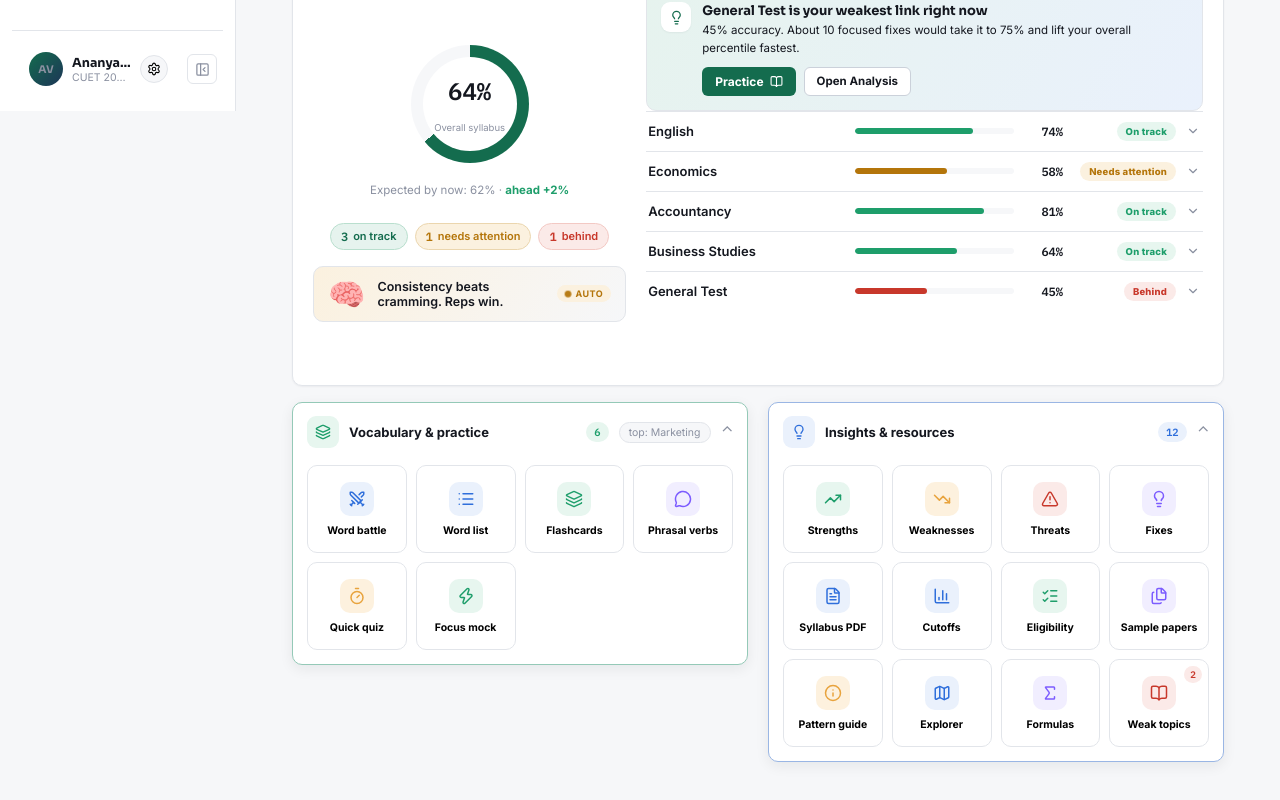
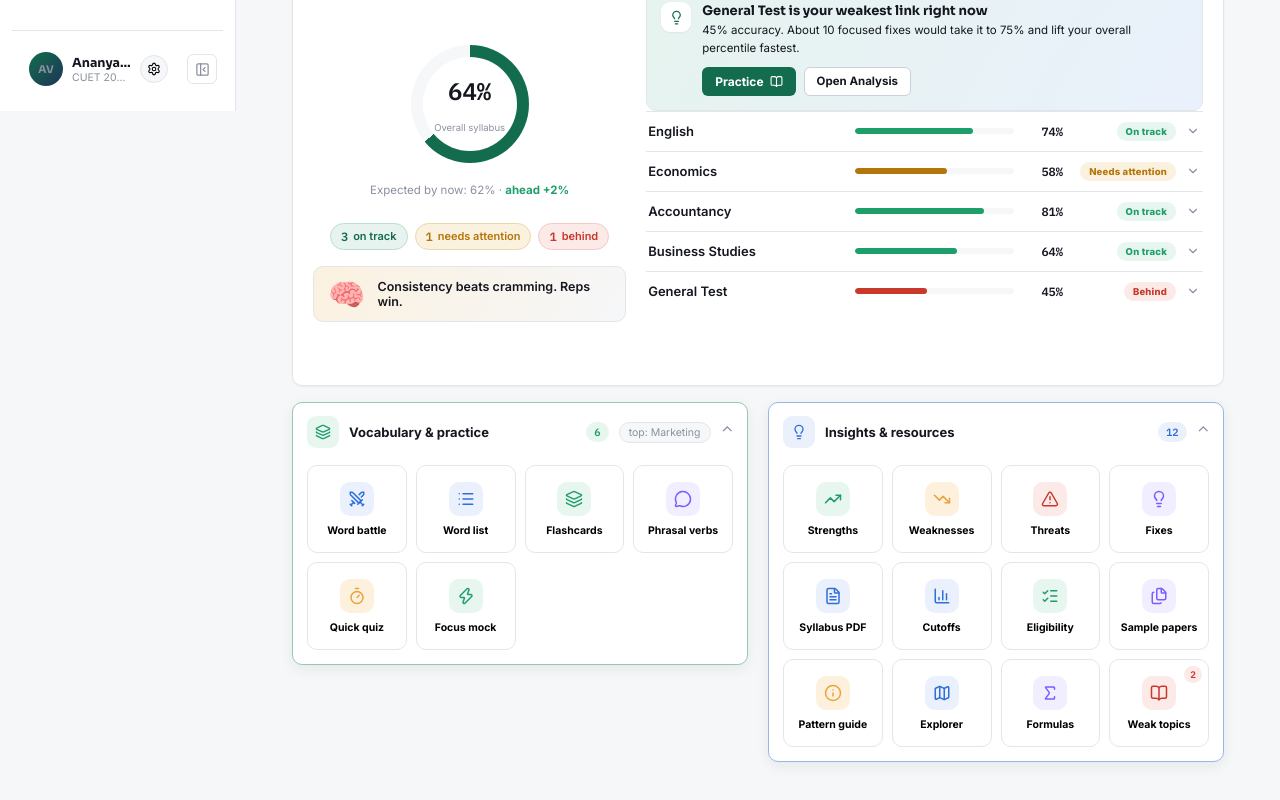
Before and after one commit to cuet-pro/cuetpro-learning-dashboard, a React (Vite) app: page / in a window 1280 px wide. Shown: the part 689-1489 px from the top of the page. Built offline with nearby package versions, Linux system fonts and the light colour scheme.

Commit message:
Remove the 'auto' hint pill from the mood sticker (don't reveal the auto-rotation to the user)

```diff
--- a/src/pages/Dashboard.jsx
+++ b/src/pages/Dashboard.jsx
@@ -303,7 +303,6 @@ export default function Dashboard({ onNavigate }) {
                   <span key={burst} className="pg-mood-burst">{PARTY.map((p2, i2) => <i key={i2} style={{ '--i': i2 }}>{p2}</i>)}</span>
                   <span key={'e' + mood} className="pg-mood-emoji">{MOODS[mood].e}</span>
                   <span key={'t' + mood} className="pg-mood-t">{MOODS[mood].t}</span>
-                  <span className="pg-mood-hint"><i className="pg-mood-dot" />auto</span>
                 </button>
               </div>
 
```
